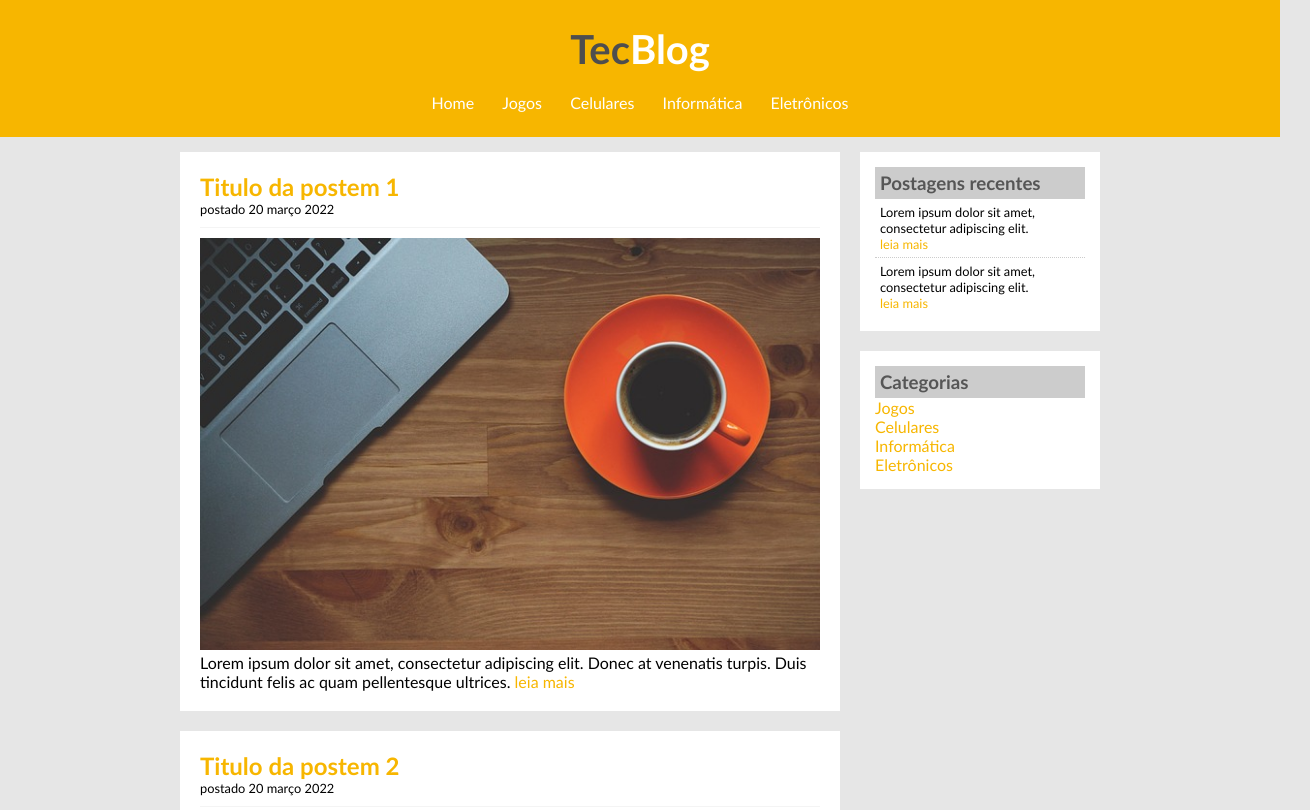
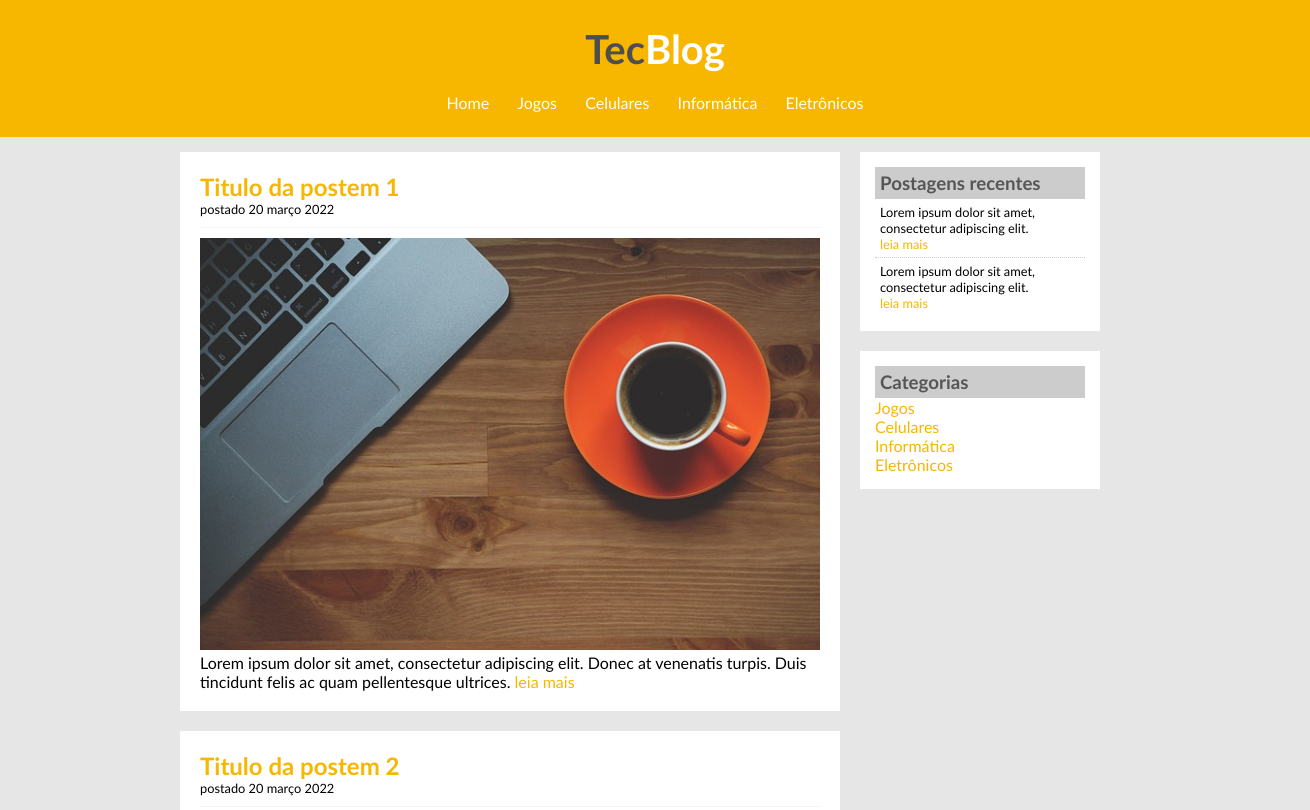
Before and after one commit to dwmartins/Projeto-TecBlog, a plain HTML site: page index.html in a window 1280 px wide. Shown: the top 810 px of the page, 1310 px wide, since content can reach past the window. Drawn offline with Linux system fonts and the light colour scheme.

Commit message:
Update estilo.css

```diff
--- a/estilo.css
+++ b/estilo.css
@@ -16,6 +16,7 @@ body {
     background-color: #f7b600;
     padding: 15px;
     text-align: center;
+    Width: 100%;
 }
 #area-logo, #area-menu{
     padding: 10px;
```
